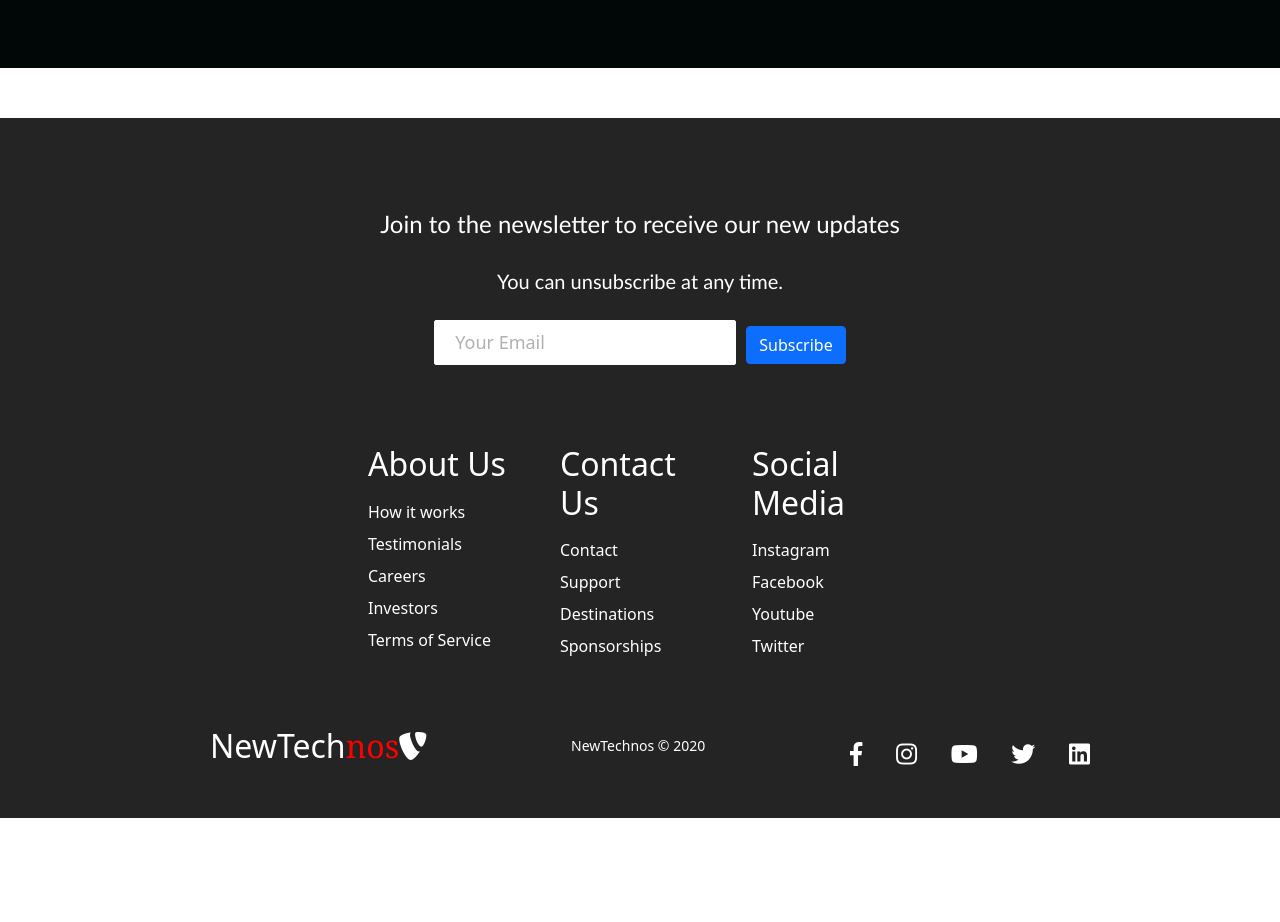
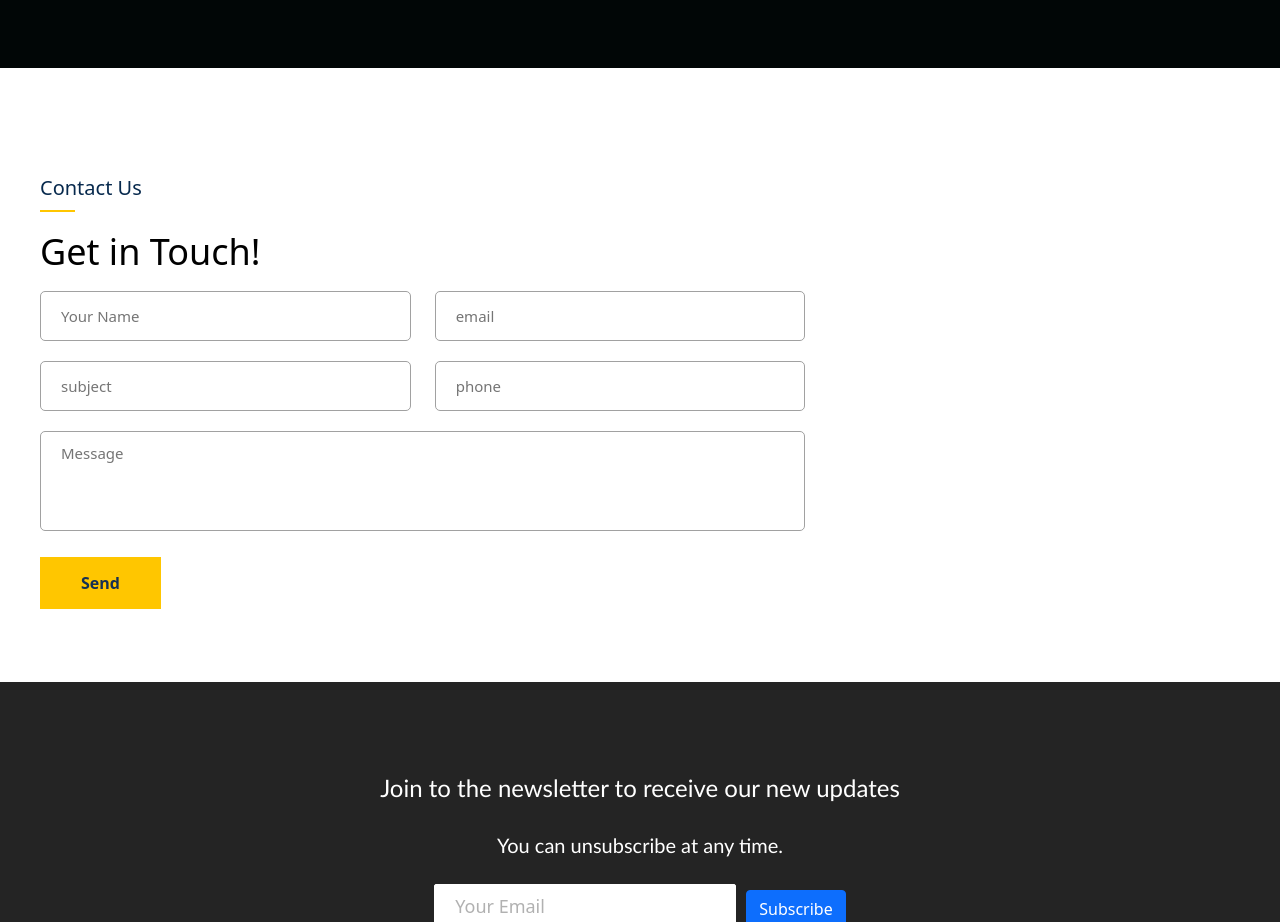
Before and after one commit to sumitrdm/Project_NewTechnos_, a React (Create React App) app: page / in a window 1280 px wide. Shown: the part 2100-3022 px from the top of the page. Before the commit the page ends 2918 px from the top, so only its background shows below. Built offline with nearby package versions, Linux system fonts and the light colour scheme.

Commit message:
contact page aded

```diff
--- /dev/null
+++ b/src/Components_HomePage/Contact.css
@@ -0,0 +1,83 @@
+
+.main_container{
+    margin-top: 60px;
+    display: flex;
+    justify-content: center;
+    align-items: center;
+
+}
+
+
+
+.contact-from
+{
+background-color:#fff;
+padding: 48px 40px;
+box-shadow: 2px 0px 3px 0px rgba(158,157,157,0,0.75);
+margin-bottom: 15px;
+
+}
+.contact-from h5
+ {
+     color: #07294d;
+     position: relative;
+     padding-bottom: 12px;
+ }
+ .contact-from h5:before
+{
+    content: "";
+    position: absolute;
+    width: 35px;
+    height: 2px;
+    background-color: #ffc600;
+    bottom: 0;
+    left: 0;
+
+}
+.contact-from h2
+{
+    font-size: 36px;
+    color:#000;
+    padding-top: 10px;
+}
+.contact-from .single-form input, .contact-from .single-form textarea
+{
+    width: 100%;
+    height: 50px;
+    padding: 0 20px;
+    border: 1px solid #a1a1a1;
+    border-radius:5px;
+    color:#8a8a8a;
+    font-size: 15px;
+}
+
+.contact-from .single-form textarea
+{
+    padding-top: 10px;
+    height: 100px;
+    resize: none;
+
+}
+.contact-from .single-form
+{
+    margin-top: 10px;
+    margin-bottom: 10px;
+}
+.main-btn
+{
+    text-align: center;
+    border: 1px solid #ffc600;
+    padding:10px 40px;
+    font-weight: 700;
+    line-height: 30px;
+    color:#163153;
+    position: relative;
+    transition: 0.4s ease-in-out;
+    background-color: #ffc600;
+}
+.main-btn:hover
+{
+    color:#ffc600;
+    border-color: #163153;
+    background-color: #163153;
+}
--- /dev/null
+++ b/src/Components_HomePage/Contact.jsx
@@ -0,0 +1,80 @@
+import React from "react";
+import './Contact.css';
+function Contact()
+{
+return(
+    <>
+
+<div className="main_container">
+
+    <div className="row">
+     <div className="col-md-8">
+         <div className="contact-from">
+         <h5>Contact Us</h5>
+         <h2>Get in Touch!</h2>
+         <form action="#" method="post" onsubmit="return check();" role="form" class="php-email-form">
+          <div class="row">
+                 <div className="col-md-6">
+                 <div className="single-form">
+
+                     <input type="text" placeholder="Your Name" id="name"/>
+                 </div>
+                 </div>
+
+                 <div className="col-md-6">
+                     <div className="single-form">
+
+                         <input type="text" placeholder="email" id="email"/>
+                     </div>
+                     </div>
+
+                     <div className="col-md-6">
+                         <div className="single-form">
+
+                             <input type="text" placeholder="subject" id="subject"/>
+                         </div>
+                         </div>
+
+                         <div className="col-md-6">
+                             <div className="single-form">
+
+                                 <input type="text" placeholder="phone" id="phone"/>
+                             </div>
+                             </div>
+
+                             <div className="col-md-12">
+                                 <div className="single-form">
+                                     <textarea name="message" placeholder="Message" id="message"></textarea>
+                                 </div>
+                                 </div>
+
+                                 <div class="col-md-12">
+                                     <div className="single-form">
+                                      <button className="main-btn" type="submit" onclick="send(event)">Send</button>
+                                     </div>
+                                     </div>
+
+
+
+                                  </div>
+         </form>
+
+     </div>
+
+ </div>
+
+
+
+
+     </div>
+
+
+
+</div>
+
+
+    </>
+    );
+
+}
+export default Contact;
--- a/src/Components_HomePage/Home.jsx
+++ b/src/Components_HomePage/Home.jsx
@@ -3,6 +3,7 @@ import HeroSection from "./HeroSection"
 import Blog_view from "./Blog_view";
 import Services_view from "./Services_view";
 import Resources_view from "./Resources_view";
+import Contact from "./Contact";
 import Footer from "./Footer";
 function Home()
 {
@@ -14,7 +15,7 @@ function Home()
     <HeroSection/>
     <Blog_view/>
     <Services_view />
-
+    <Contact/>
 
 
 
```
Also changed, not shown: public/images/111.jpg (added), public/images/1111.jpg (added), src/Components_HomePage/Component.jsx (deleted).
